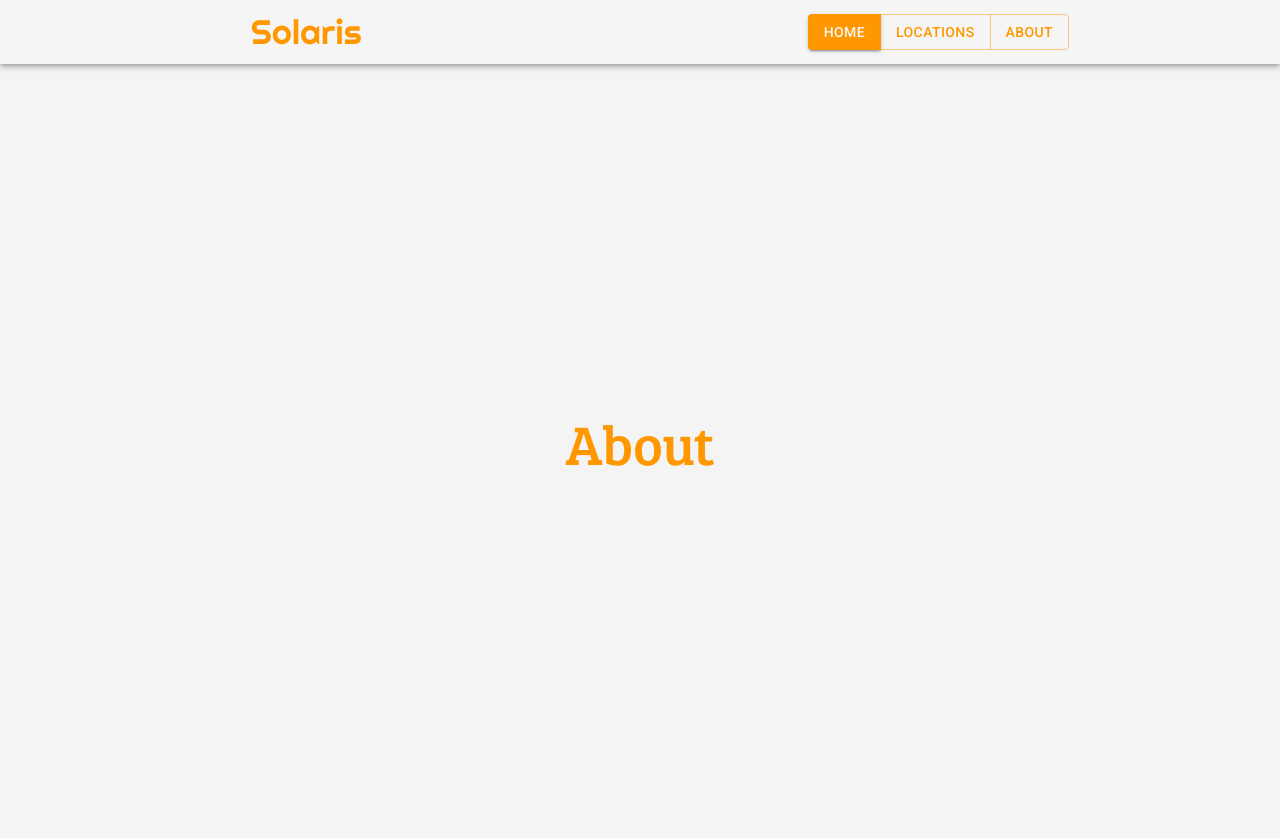
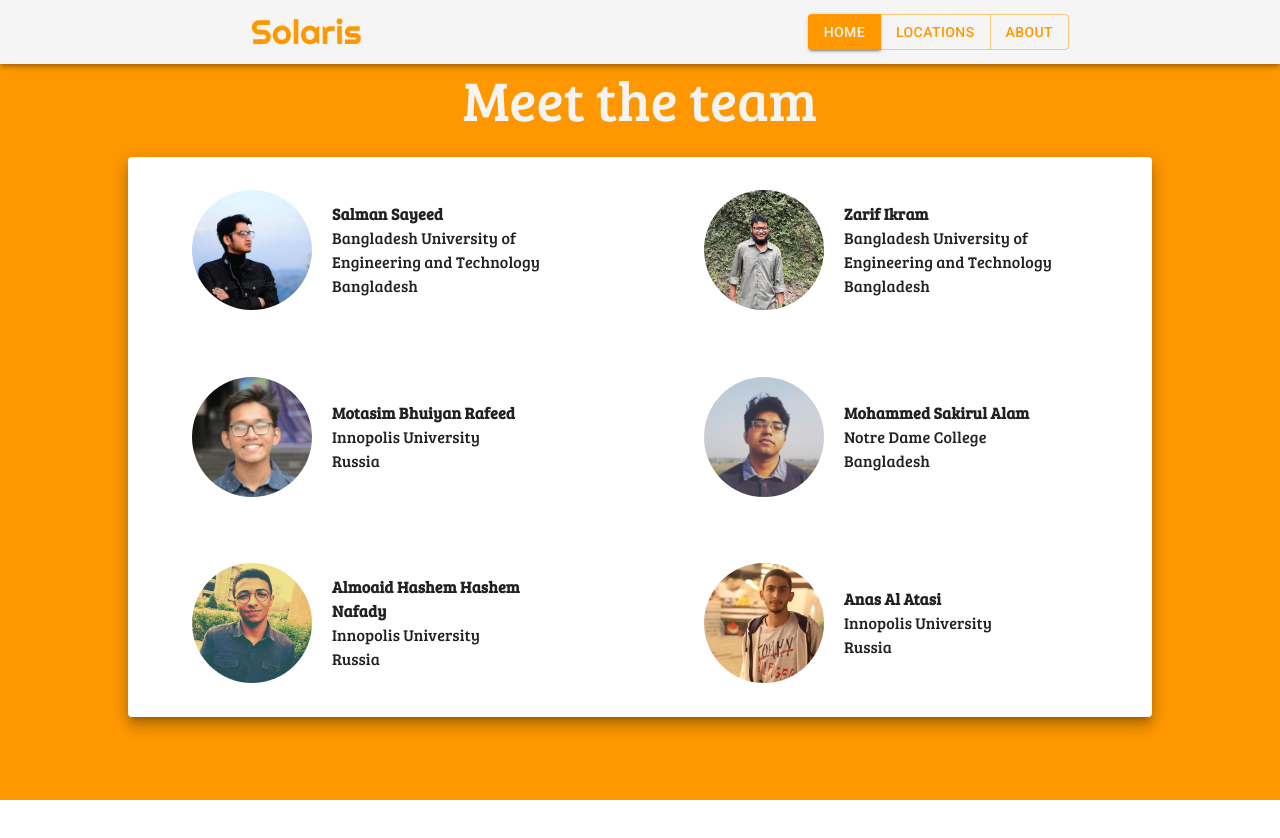
Before and after one commit to SalmanSayeed79/Solaris-BD, a React (Create React App) app: page /about in a window 1280 px wide. Shown: the top 838 px of the page. After the commit the page ends 800 px from the top, so only its background shows below. Built offline with nearby package versions, Linux system fonts and the light colour scheme.

Commit message:
Finished about page

```diff
--- a/src/Pages/About.js
+++ b/src/Pages/About.js
@@ -5,10 +5,17 @@ import Member from '../Components/Member'
 export default function About() {
     return (
     <Box>
-        <Box sx={{backgroundColor:"#f4f4f4",marginTop:"7vh",minWidth:"100vw",minHeight:"100vh",display:"flex",flexDirection:"column",alignItems:"center",justifyContent:"center"}}>
-                <Typography fontFamily="Bree Serif" variant='h3' textAlign="center" color="primary" sx={{marginBottom:"3vh",fontSize:{xs:"2rem",md:"3.5rem"}}} >About</Typography>
+        <Box sx={{backgroundColor:"primary.main",minWidth:"100vw",minHeight:"100vh",display:"flex",flexDirection:"column",alignItems:"center",justifyContent:"center"}}>
+            <Typography fontFamily="Bree Serif" variant='h3' textAlign="center" color="primary.contrastText" sx={{marginBottom:"3vh",marginTop:"3vh",fontSize:{xs:"2rem",md:"3.5rem"}}} >Meet the team</Typography>
+            <Paper elevation={10} sx={{minHeight:"70vh",width:"80vw",display:"flex",flexDirection:{xs:"column",md:"row"},flexWrap:"wrap",alignItems:"center",justifyContent:"space-around",marginBottom:"5vh"}}>
+                <Member name="Salman Sayeed" uni="Bangladesh University of Engineering and Technology" country="Bangladesh" member={1}/>
+                <Member name="Zarif Ikram" uni="Bangladesh University of Engineering and Technology" country="Bangladesh" member={2}/>
+                <Member name="Motasim Bhuiyan Rafeed" uni="Innopolis University" country="Russia" member={3}/>
+                <Member name="Mohammed Sakirul Alam" uni="Notre Dame College" country="Bangladesh" member={4}/>
+                <Member name="Almoaid Hashem Hashem Nafady" uni="Innopolis University" country="Russia" member={5}/>
+                <Member name="Anas Al Atasi" uni="Innopolis University" country="Russia" member={6}/>
+            </Paper>
         </Box>
-
     </Box>
     )
 }
--- a/src/Pages/Home.js
+++ b/src/Pages/Home.js
@@ -11,17 +11,7 @@ export default function Home() {
                 <Box component="img" src={require("../Assets/Home.png").default} sx={{marginTop:"5vh", width:{xs:"90vw",md:"70vw"}}}></Box>
 
         </Box>
-        <Box sx={{backgroundColor:"primary.main",minWidth:"100vw",minHeight:"100vh",display:"flex",flexDirection:"column",alignItems:"center",justifyContent:"center"}}>
-            <Typography fontFamily="Bree Serif" variant='h3' textAlign="center" color="primary.contrastText" sx={{marginBottom:"3vh",marginTop:"3vh",fontSize:{xs:"2rem",md:"3.5rem"}}} >Meet the team</Typography>
-            <Paper elevation={10} sx={{minHeight:"70vh",width:"80vw",display:"flex",flexDirection:{xs:"column",md:"row"},flexWrap:"wrap",alignItems:"center",justifyContent:"space-around",marginBottom:"5vh"}}>
-                <Member name="Salman Sayeed" uni="Bangladesh University of Engineering and Technology" country="Bangladesh" member={1}/>
-                <Member name="Zarif Ikram" uni="Bangladesh University of Engineering and Technology" country="Bangladesh" member={2}/>
-                <Member name="Motasim Bhuiyan Rafeed" uni="Innopolis University" country="Russia" member={3}/>
-                <Member name="Mohammed Sakirul Alam" uni="Notre Dame College" country="Bangladesh" member={4}/>
-                <Member name="Almoaid Hashem Hashem Nafady" uni="Innopolis University" country="Russia" member={5}/>
-                <Member name="Anas Al Atasi" uni="Innopolis University" country="Russia" member={6}/>
-            </Paper>
-        </Box>
+
        </Box>
     )
 }
--- a/src/Pages/Locations.js
+++ b/src/Pages/Locations.js
@@ -9,7 +9,7 @@ export default function Locations() {
     const [lat,setLat]=useState(23.8103)
     const [lng,setLng]=useState(90.4125)
     const containerStyle = {
-        width: '70vw',
+        width: '90vw',
         height: "50vh"
       };
 
```
